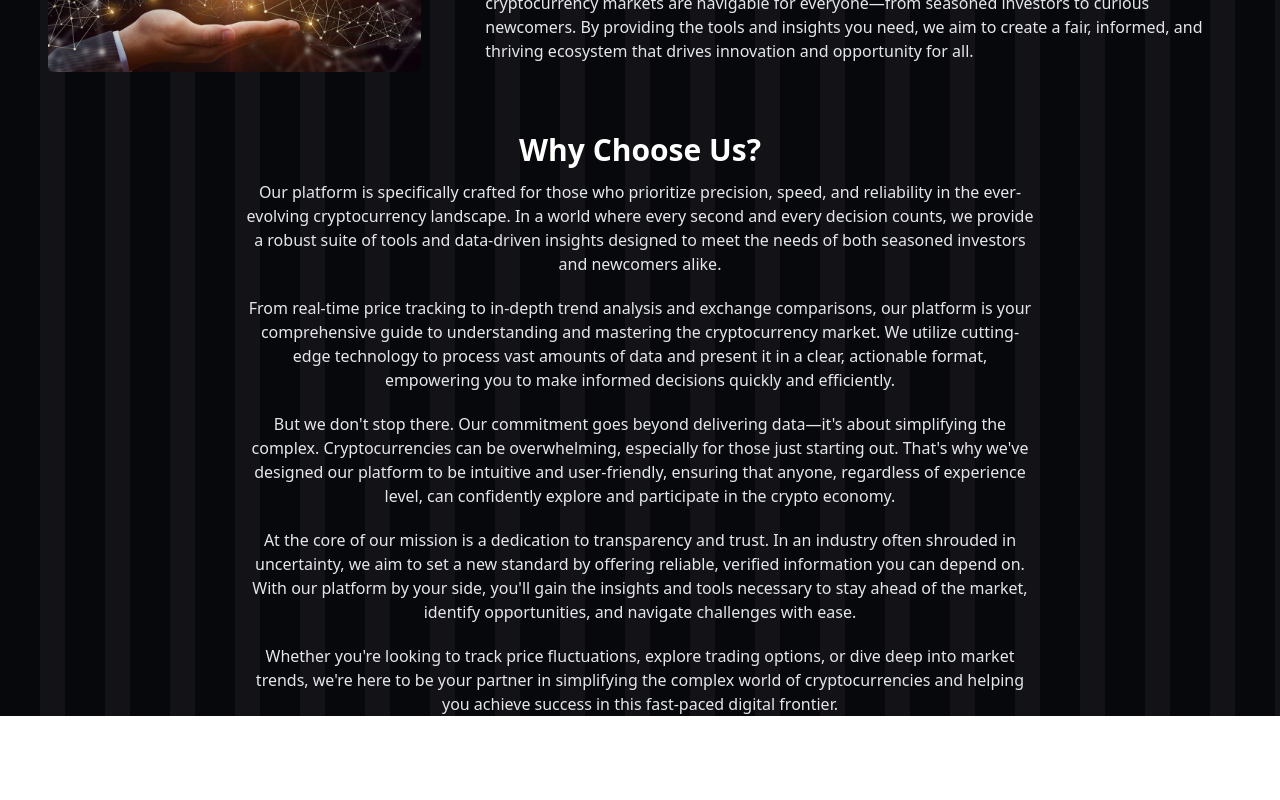
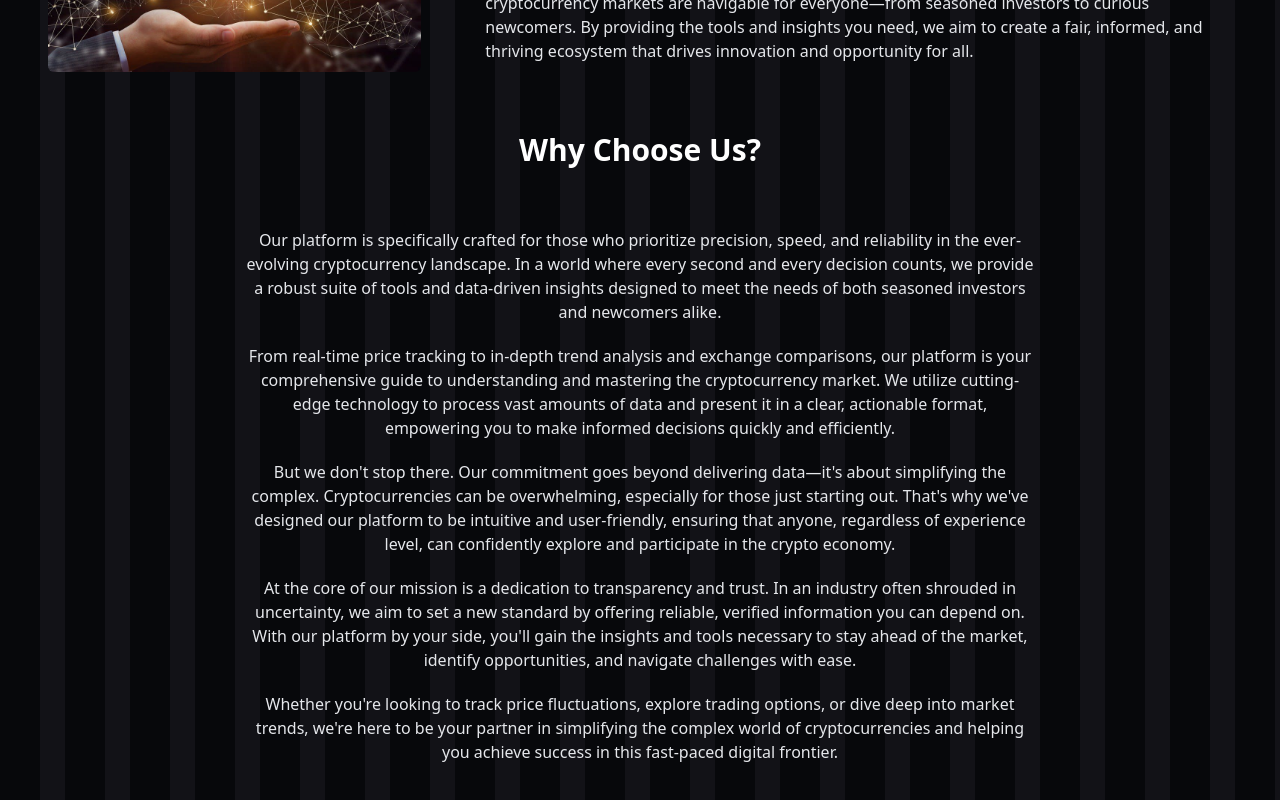
Before and after one commit to khachatryanhovhannes/crypto-website, a Next.js app: page /about in a window 1280 px wide. Shown: the part 766-1566 px from the top of the page. Before the commit the page ends 1482 px from the top, so only its background shows below. Built offline with nearby package versions, Linux system fonts and the light colour scheme.

Commit message:
bugfix: Adding gap

```diff
--- a/components/about/why_choose/index.tsx
+++ b/components/about/why_choose/index.tsx
@@ -4,7 +4,7 @@ export default function WhyChoose() {
       <h2 className="text-3xl font-bold p-3 text-white text-center">
         Why Choose Us?
       </h2>
-      <div className="flex flex-col text-center text-gray-200 f-full lg: w-2/3 mx-auto gap-5">
+      <div className="flex flex-col text-center text-gray-200 f-full lg: w-2/3 mx-auto gap-5 py-12">
         <p>
           Our platform is specifically crafted for those who prioritize
           precision, speed, and reliability in the ever-evolving cryptocurrency
```
